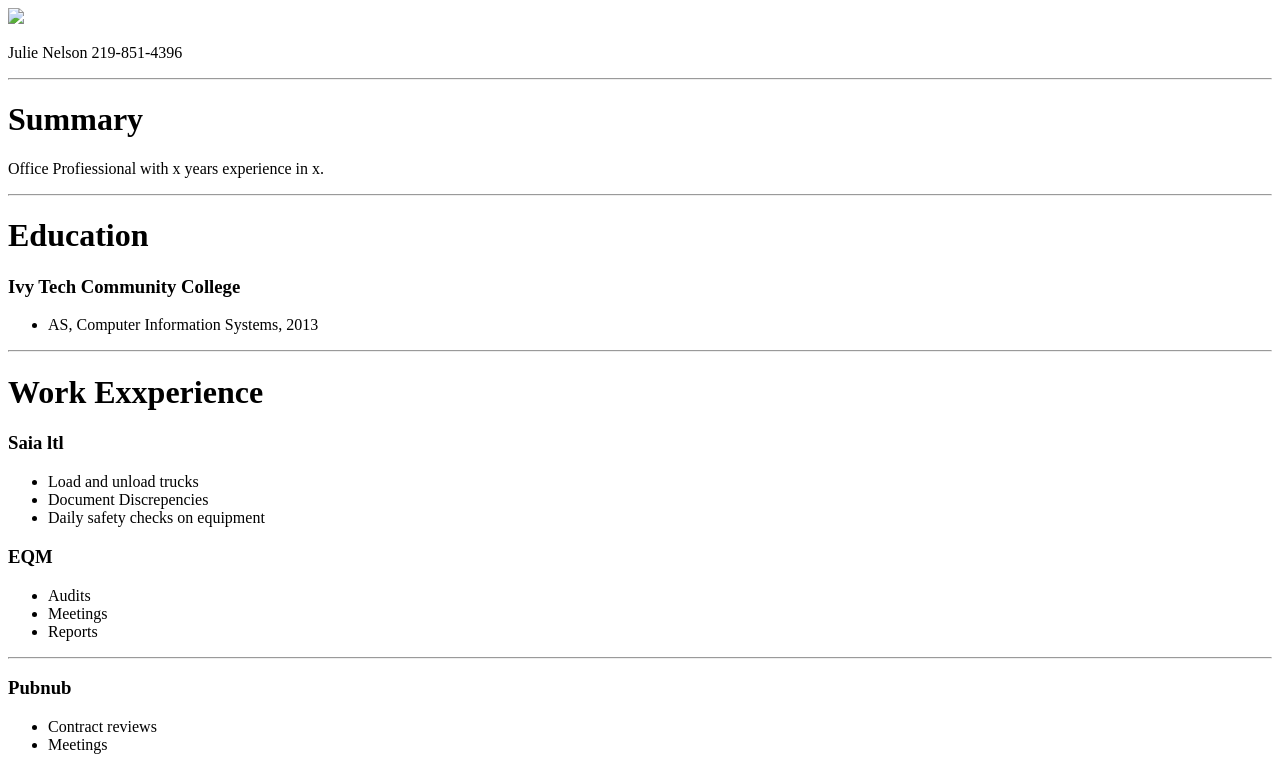
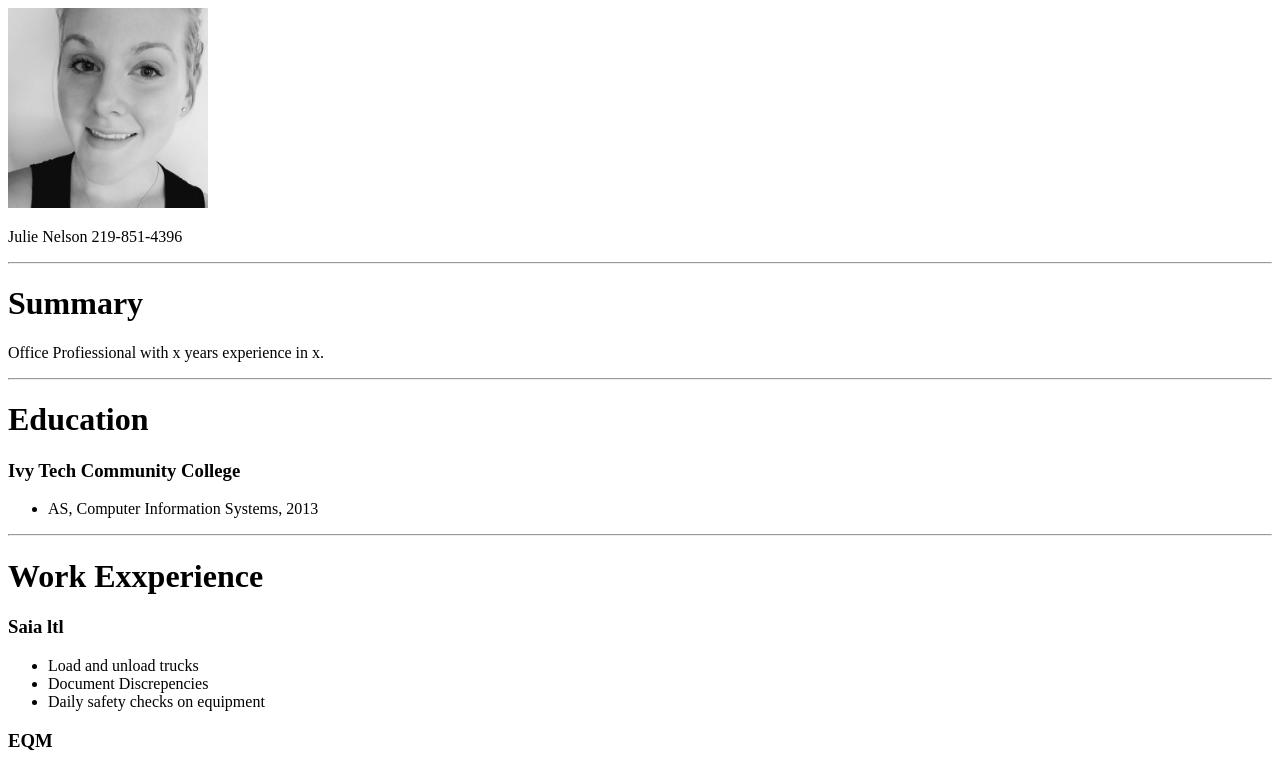
Before and after one commit to Jlbaker903/Capstone-1, a plain HTML site: page index.html in a window 1280 px wide. Shown: the top 768 px of the page. Drawn offline with Linux system fonts and the light colour scheme.

Commit message:
Update index.html

```diff
--- a/index.html
+++ b/index.html
@@ -6,7 +6,7 @@
 
 </head>
 <body>
-    <img src="./Photos/Julie N.png" height="200">
+    <img src="./Julie N.png" height="200">
     <p>Julie Nelson  219-851-4396</p>
     <hr />
     <h1>Summary</h1>
```
